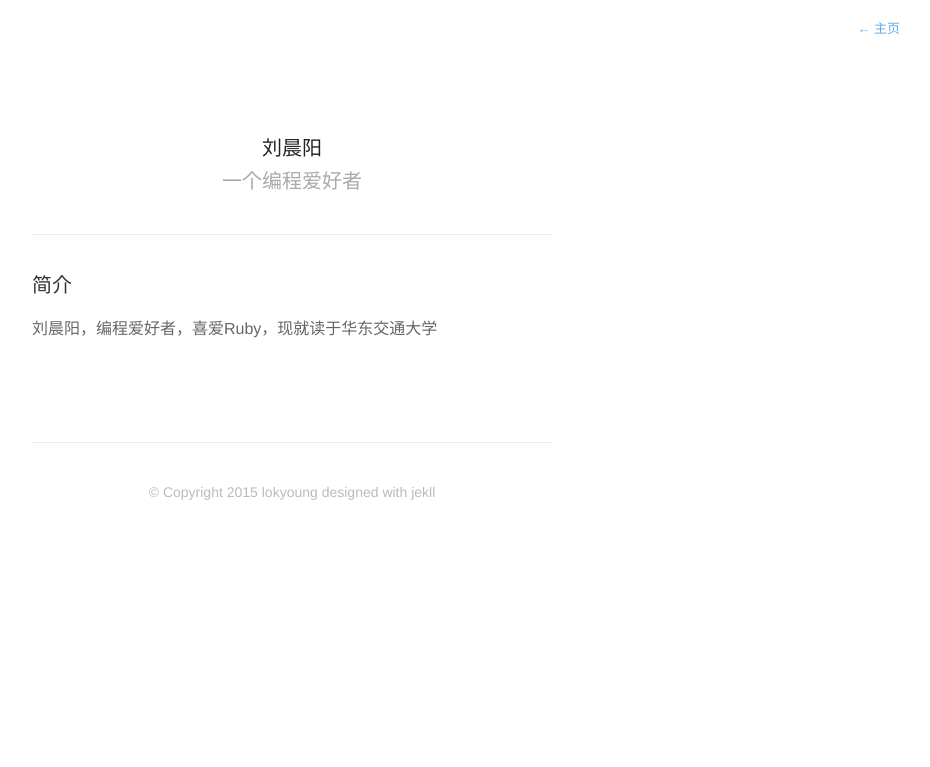
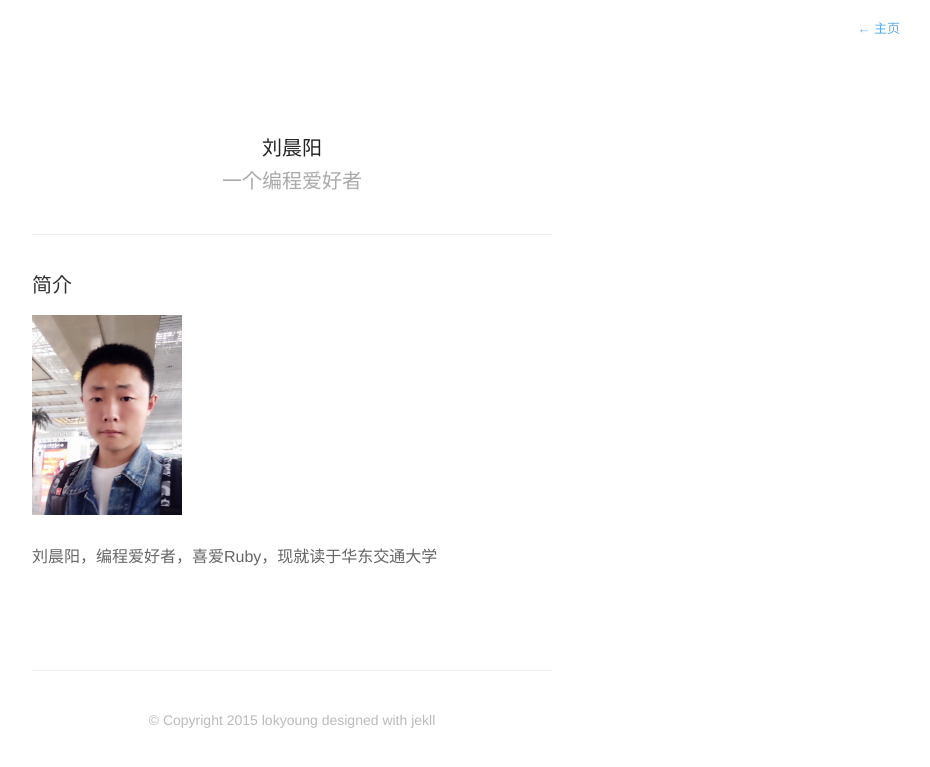
Before and after one commit to lokyoung/lcy_blog, a Jekyll site: the page built from about.md, in a window 1280 px wide. Shown: the top 767 px of the page, without its empty margins (348-1278 px from the left). Built offline with Jekyll 4.4.1, drawn with Linux system fonts in a browser that asks for light colours; nearby versions of some CDN libraries; Markdown is read by kramdown in place of the engine named in the settings.

Commit message:
first complete

```diff
--- a/about.md
+++ b/about.md
@@ -5,7 +5,7 @@ profile: true
 ---
 ###简介
 
-<!-- <img src="{{ site.baseurl }}assets/images/avatar.png" width="150px"> -->
+<img src="{{ site.baseurl }}assets/images/avatar.png" width="150px">
 
 刘晨阳，编程爱好者，喜爱Ruby，现就读于华东交通大学
 
```
Also changed, not shown: README.md.
